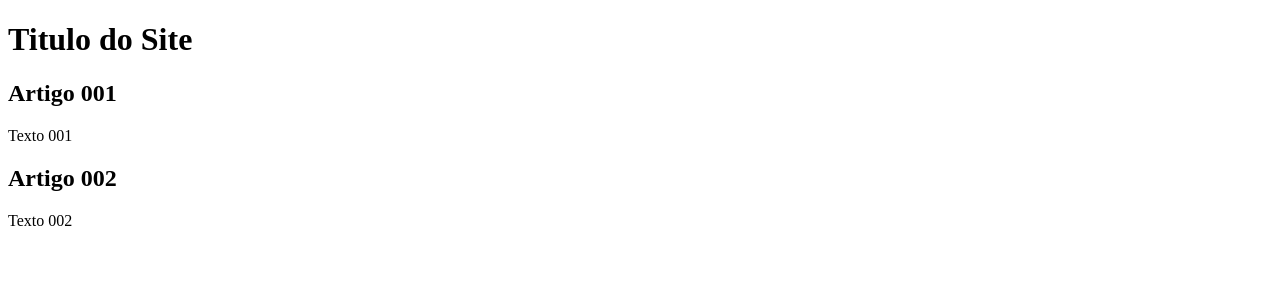
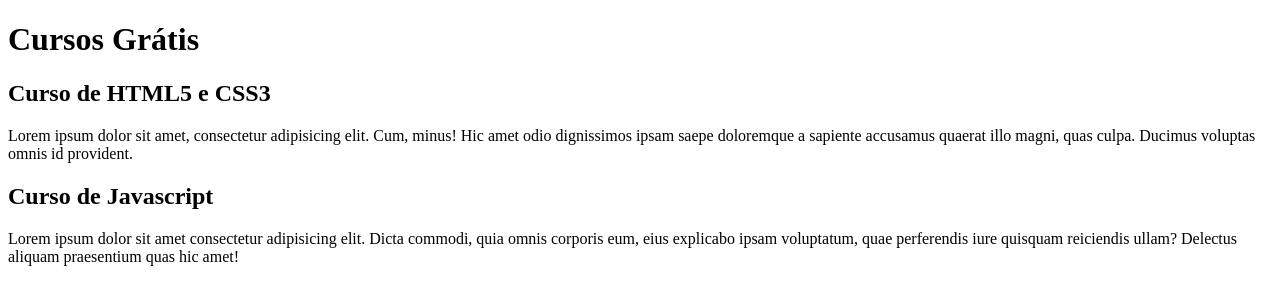
Before and after one commit to jvictor1996/ProjetoSite, a plain HTML site: page index.html in a window 1280 px wide. Drawn offline with Linux system fonts and the light colour scheme.

Commit message:
Comecei a escrever o conteudo

```diff
--- a/index.html
+++ b/index.html
@@ -9,15 +9,15 @@
 <body>
     <main>
         <header>
-            <h1>Titulo do Site</h1>
+            <h1>Cursos Grátis</h1>
         </header>
         <article>
-            <h2>Artigo 001</h2>
-            <p>Texto 001</p>
+            <h2>Curso de HTML5 e CSS3</h2>
+            <p>Lorem ipsum dolor sit amet, consectetur adipisicing elit. Cum, minus! Hic amet odio dignissimos ipsam saepe doloremque a sapiente accusamus quaerat illo magni, quas culpa. Ducimus voluptas omnis id provident.</p>
         </article>
         <article>
-            <h2>Artigo 002</h2>
-            <p>Texto 002</p>
+            <h2>Curso de Javascript</h2>
+            <p>Lorem ipsum dolor sit amet consectetur adipisicing elit. Dicta commodi, quia omnis corporis eum, eius explicabo ipsam voluptatum, quae perferendis iure quisquam reiciendis ullam? Delectus aliquam praesentium quas hic amet!</p>
         </article>
     </main>
 </body>
```
